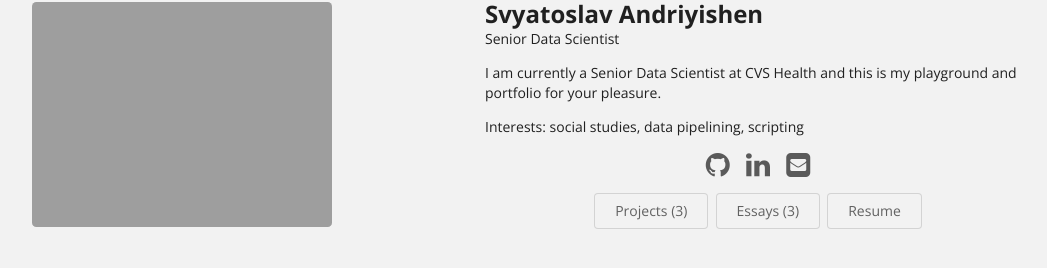
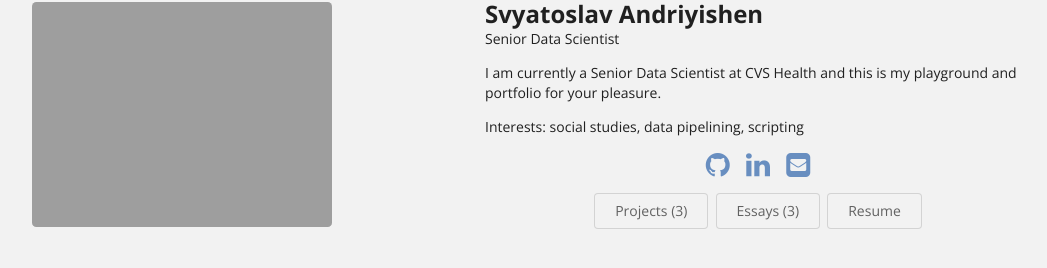
Before and after one commit to sandriyishen/sandriyishen.github.io, a Jekyll site: the page built from index.html, in a window 1280 px wide. Shown: the part 322-590 px from the top of the page, without its empty margins (169-1216 px from the left). Built offline with Jekyll 4.4.1, drawn with Linux system fonts in a browser that asks for light colours.

Commit message:
Update stylesheet-customizations.scss

```diff
--- a/css/stylesheet-customizations.scss
+++ b/css/stylesheet-customizations.scss
@@ -7,15 +7,15 @@
 
 // Customize the background color
 body {
-  // background-color: #f2f2f2;;
+  background-color: linear-gradient(to top left, lightskyblue, whitesmoke);
 }
 
 // Customize the menubar color
 .ui.menu {
-  // background: $background-start;
+  background: skyblue;
 }
 
 // Customize the home page icon colors
 .icon-color {
-  // color: silver;
+  color: darken(lightsteelblue, 20%);
 }
```
